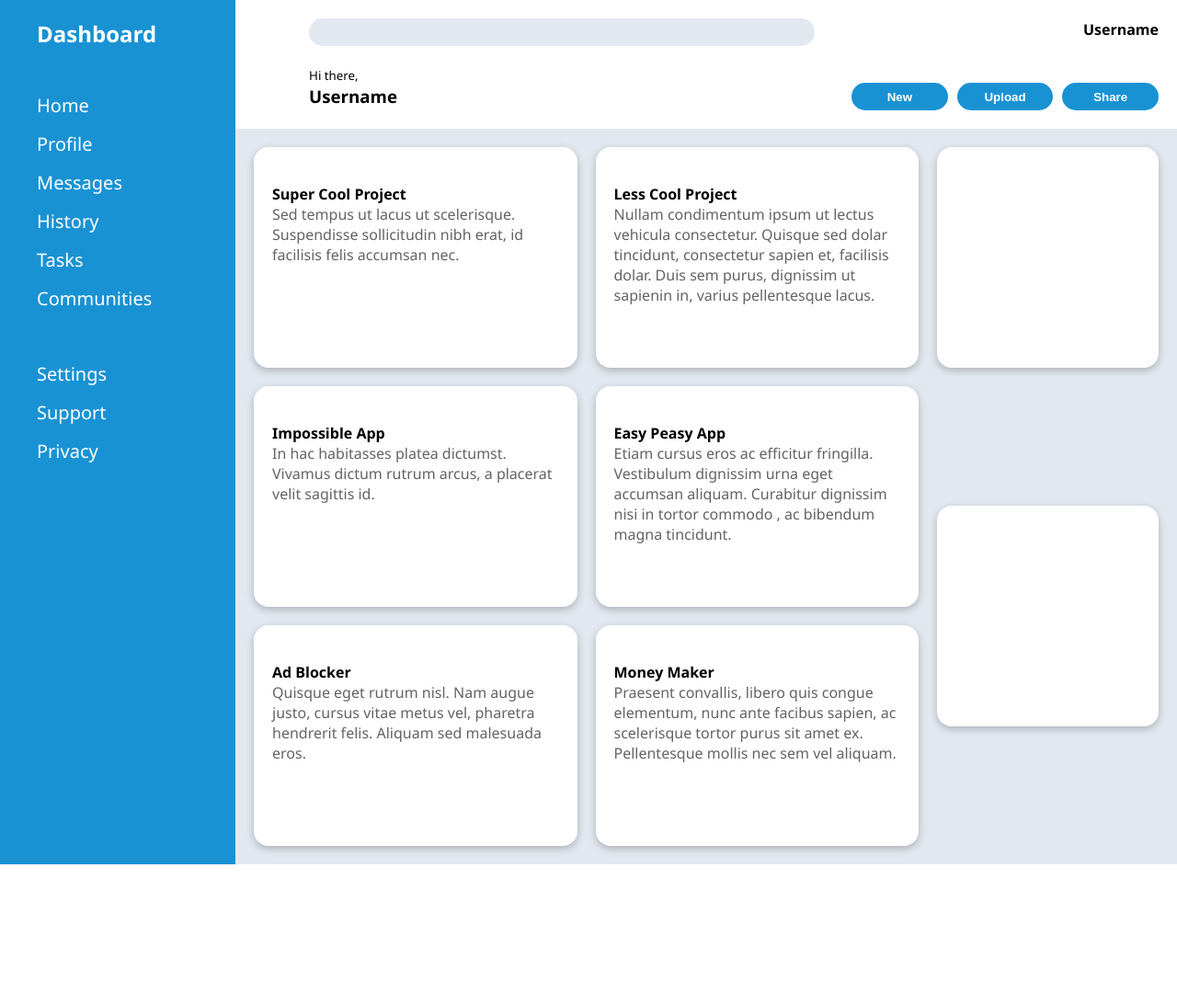
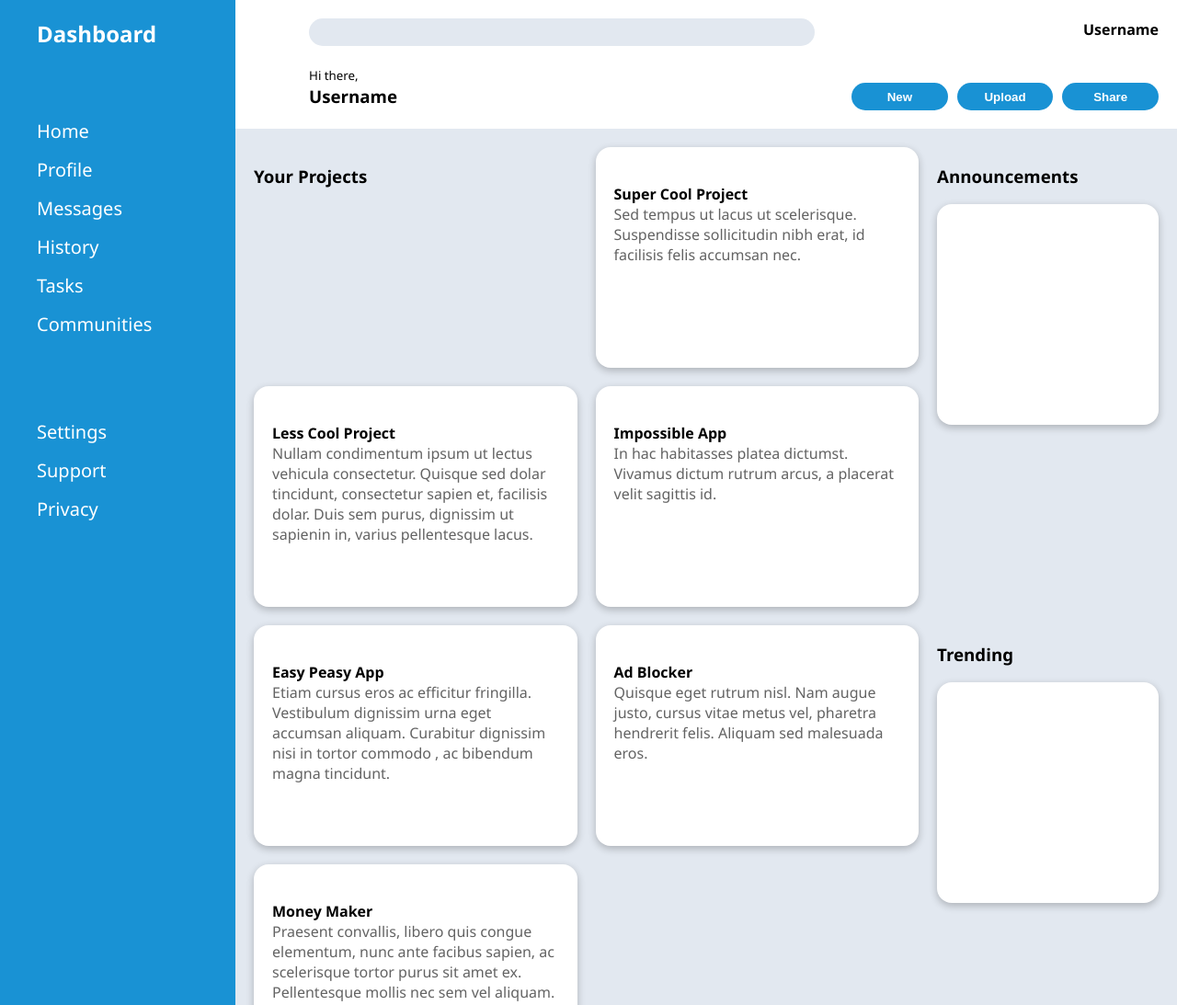
Before and after one commit to jwjepson/admin-dashboard, a plain HTML site: page index.html in a window 1280 px wide. Shown: the top 1093 px of the page at 92% size. Before the commit the page ends 940 px from the top, so only its background shows below. Drawn offline with Linux system fonts and the light colour scheme.

Commit message:
add content section titles

```diff
--- a/index.html
+++ b/index.html
@@ -45,6 +45,7 @@
         </div>
         <div class="content">
             <div class="projects">
+                <h3 class="project-title">Your Projects</h3>
                 <div class="card">
                     <div class="title">Super Cool Project</div>
                     <div class="text">Sed tempus ut lacus ut scelerisque. Suspendisse sollicitudin nibh erat,
@@ -84,9 +85,11 @@
                 </div>
             </div>
             <div class="announcements">
+                <h3 class="announcement-title">Announcements</h3>
                 <div class="card"></div>
             </div>
             <div class="trending">
+                <h3 class="trending-title">Trending</h3>
                 <div class="card"></div>
             </div>
         </div>
```
